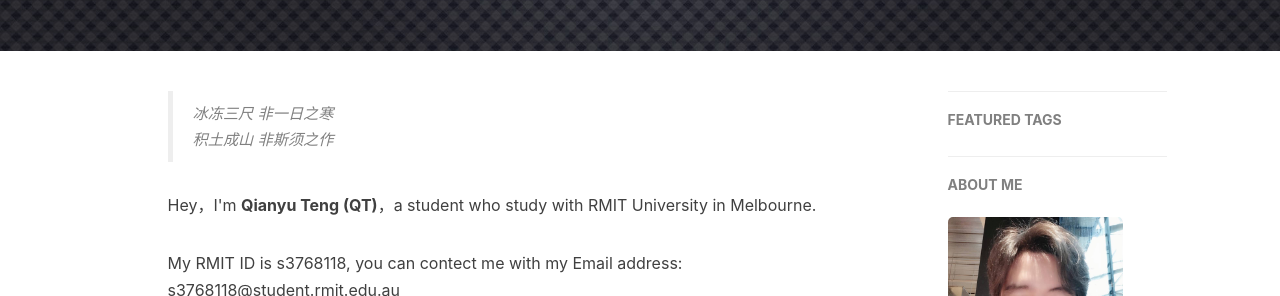
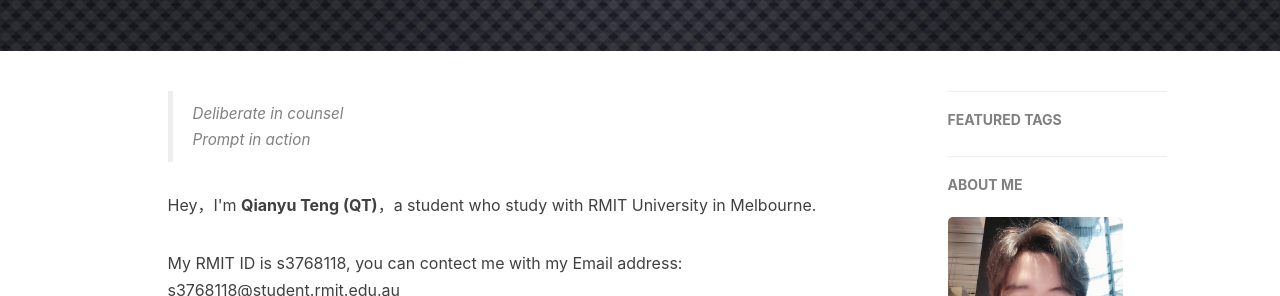
Before and after one commit to s3695944/QianyuTeng.github.io, a Jekyll site: the page built from about.html, in a window 1280 px wide. Shown: the part 367-663 px from the top of the page. Built offline with Jekyll 4.4.1, drawn with Linux system fonts in a browser that asks for light colours; nearby versions of some CDN libraries; comment, search, counter and statistics services are not loaded.

Commit message:
Update about.html

```diff
--- a/about.html
+++ b/about.html
@@ -15,8 +15,8 @@ header-img: "img/3.jpg"
 <div class="en post-container">
 
     <!--copied from markdown -->
-    <blockquote><p>冰冻三尺 非一日之寒<br>
-    积土成山 非斯须之作</p></blockquote>
+    <blockquote><p>Deliberate in counsel <br>
+    Prompt in action</p></blockquote>
 
     <p>Hey，I'm <strong>Qianyu Teng (QT)</strong>，a student who study with RMIT University in Melbourne.</p>
 
```
